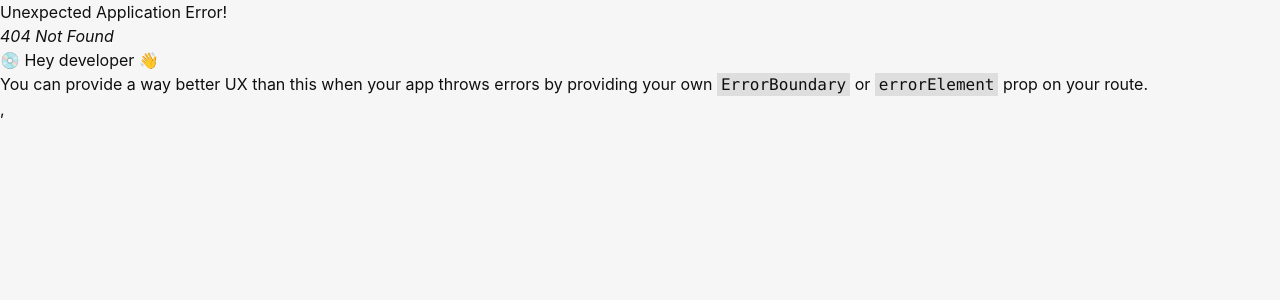
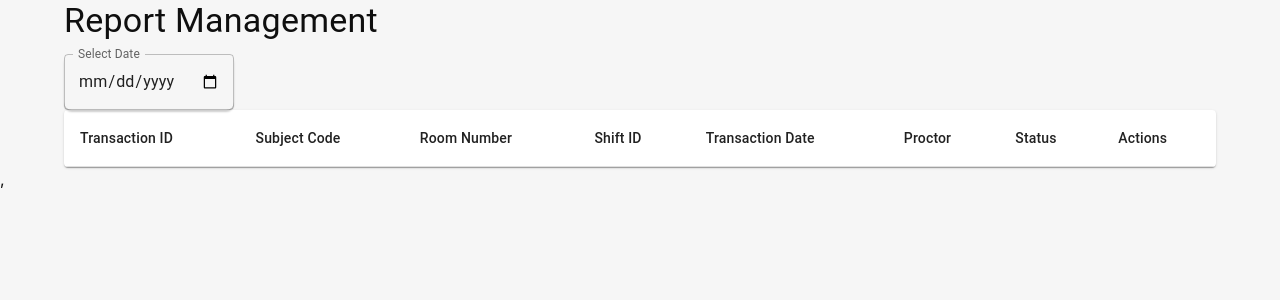
Before and after one commit to Akhelois/SRExam, a React (Vite) app: page /report_management in a window 1280 px wide. Before the commit this address had no page. Shown: the top 300 px of the page. Built offline with nearby package versions, Linux system fonts and the light colour scheme.

Commit message:
Revisi Final

```diff
--- a/package.json
+++ b/package.json
@@ -10,6 +10,9 @@
     "tauri": "tauri"
   },
   "dependencies": {
+    "@emotion/react": "^11.11.4",
+    "@emotion/styled": "^11.11.5",
+    "@mui/material": "^5.15.20",
     "@tanstack/react-query": "^5.36.0",
     "@tauri-apps/api": "^1.5.6",
     "@types/react-datepicker": "^6.2.0",
--- a/src/main.tsx
+++ b/src/main.tsx
@@ -13,6 +13,7 @@ import RoomManagement from "./routes/OtherRole/SubjectDeveloment/ExamCoordinator
 import ExamScheduler from "./routes/OtherRole/SubjectDeveloment/ExamCoordinator/ExamScheduler";
 import ExamScheduler2 from "./routes/OtherRole/SubjectDeveloment/ExamCoordinator/ExamScheduler2";
 import ExamTransactionDetail from "./routes/OtherRole/ExamTransactionDetail";
+import ReportManagement from "./routes/OtherRole/SubjectDeveloment/ReportManagement";
 import { QueryClient, QueryClientProvider } from 'react-query';
 
 const queryClient = new QueryClient();
@@ -61,6 +62,10 @@ const router = createBrowserRouter([
   {
     path: "/exam_transaction_detail",
     element: <ExamTransactionDetail transaction_id={""}/>
+  },
+  {
+    path: "/report_management",
+    element: <ReportManagement/>
   }
 ])
 
--- /dev/null
+++ b/src/routes/OtherRole/SubjectDeveloment/ReportManagement.tsx
@@ -0,0 +1,203 @@
+import React, { useEffect, useState, ChangeEvent } from 'react';
+import { invoke } from '@tauri-apps/api';
+import {
+  Button,
+  Container,
+  TextField,
+  Typography,
+  Table,
+  TableBody,
+  TableCell,
+  TableContainer,
+  TableHead,
+  TableRow,
+  Paper,
+  Dialog,
+  DialogActions,
+  DialogContent,
+  DialogContentText,
+  DialogTitle,
+} from '@mui/material';
+
+type User = {
+  bn_number: string;
+  nim: string;
+  name: string;
+  major: string;
+  role: string;
+  initial?: string;
+}
+
+type Subject = {
+  subject_code_str: string;
+  subject_name: string;
+}
+
+type Room = {
+  campus: string;
+  room_capacity: number;
+  room_number_str: string;
+}
+
+type Enrollment = {
+  class_code_str: string;
+  nim: string;
+  subject_code: string;
+}
+
+type Shift = {
+  shift_id: string;
+  start_time: string;
+  end_time: string;
+}
+
+type ExamTransaction = {
+  transaction_id: string;
+  subject_code: string;
+  room_number: string;
+  shift_id: string;
+  transaction_date: string;
+  proctor?: string;
+  status?: string;
+}
+
+export default function ReportManagement() {
+  const [users, setUsers] = useState<User[]>([]);
+  const [subjects, setSubjects] = useState<Subject[]>([]);
+  const [rooms, setRooms] = useState<Room[]>([]);
+  const [enrollments, setEnrollments] = useState<Enrollment[]>([]);
+  const [shifts, setShifts] = useState<Shift[]>([]);
+  const [examTransactions, setExamTransactions] = useState<ExamTransaction[]>([]);
+  const [selectedDate, setSelectedDate] = useState<string>('');
+  const [open, setOpen] = useState<boolean>(false);
+  const [dialogData, setDialogData] = useState<ExamTransaction | null>(null);
+
+  useEffect(() => {
+    invoke('get_all_users').then((response: any) => setUsers(response));
+    invoke('get_all_subjects').then((response: any) => setSubjects(response));
+    invoke('get_all_rooms').then((response: any) => setRooms(response));
+    invoke('get_all_enrollments').then((response: any) => setEnrollments(response));
+    invoke('get_all_shifts').then((response: any) => setShifts(response));
+    invoke('get_exam_transactions').then((response: any) => setExamTransactions(response));
+  }, []);
+
+  const handleDialogOpen = (transaction: ExamTransaction) => {
+    setDialogData(transaction);
+    setOpen(true);
+  };
+
+  const handleDialogClose = () => {
+    setOpen(false);
+    setDialogData(null);
+  };
+
+  const handleSave = () => {
+    if (dialogData) {
+      invoke('update_exam_transaction', { ...dialogData })
+        .then(() => {
+          setExamTransactions((prev) =>
+            prev.map((trans) =>
+              trans.transaction_id === dialogData.transaction_id ? dialogData : trans
+            )
+          );
+          handleDialogClose();
+        })
+        .catch((err) => console.error(err));
+    }
+  };
+
+  return (
+    <Container>
+      <Typography variant="h4" gutterBottom>
+        Report Management
+      </Typography>
+
+      <TextField
+        label="Select Date"
+        type="date"
+        value={selectedDate}
+        onChange={(e: ChangeEvent<HTMLInputElement>) => setSelectedDate(e.target.value)}
+        InputLabelProps={{
+          shrink: true,
+        }}
+      />
+
+      <TableContainer component={Paper}>
+        <Table>
+          <TableHead>
+            <TableRow>
+              <TableCell>Transaction ID</TableCell>
+              <TableCell>Subject Code</TableCell>
+              <TableCell>Room Number</TableCell>
+              <TableCell>Shift ID</TableCell>
+              <TableCell>Transaction Date</TableCell>
+              <TableCell>Proctor</TableCell>
+              <TableCell>Status</TableCell>
+              <TableCell>Actions</TableCell>
+            </TableRow>
+          </TableHead>
+          <TableBody>
+            {examTransactions.map((transaction) => (
+              <TableRow key={transaction.transaction_id}>
+                <TableCell>{transaction.transaction_id}</TableCell>
+                <TableCell>{transaction.subject_code}</TableCell>
+                <TableCell>{transaction.room_number}</TableCell>
+                <TableCell>{transaction.shift_id}</TableCell>
+                <TableCell>{transaction.transaction_date}</TableCell>
+                <TableCell>{transaction.proctor}</TableCell>
+                <TableCell>{transaction.status}</TableCell>
+                <TableCell>
+                  <Button
+                    variant="contained"
+                    color="primary"
+                    onClick={() => handleDialogOpen(transaction)}
+                  >
+                    Edit
+                  </Button>
+                </TableCell>
+              </TableRow>
+            ))}
+          </TableBody>
+        </Table>
+      </TableContainer>
+
+      <Dialog open={open} onClose={handleDialogClose}>
+        <DialogTitle>Edit Exam Transaction</DialogTitle>
+        <DialogContent>
+          <DialogContentText>
+            Modify the details of the exam transaction.
+          </DialogContentText>
+          <TextField
+            autoFocus
+            margin="dense"
+            label="Proctor"
+            type="text"
+            fullWidth
+            value={dialogData?.proctor || ''}
+            onChange={(e: ChangeEvent<HTMLInputElement>) =>
+              setDialogData({ ...dialogData, proctor: e.target.value } as ExamTransaction)
+            }
+          />
+          <TextField
+            margin="dense"
+            label="Status"
+            type="text"
+            fullWidth
+            value={dialogData?.status || ''}
+            onChange={(e: ChangeEvent<HTMLInputElement>) =>
+              setDialogData({ ...dialogData, status: e.target.value } as ExamTransaction)
+            }
+          />
+        </DialogContent>
+        <DialogActions>
+          <Button onClick={handleDialogClose} color="primary">
+            Cancel
+          </Button>
+          <Button onClick={handleSave} color="primary">
+            Save
+          </Button>
+        </DialogActions>
+      </Dialog>
+    </Container>
+  );
+}
```
Also changed, not shown: 1 other file (tests, documents, lock files or other folders).
